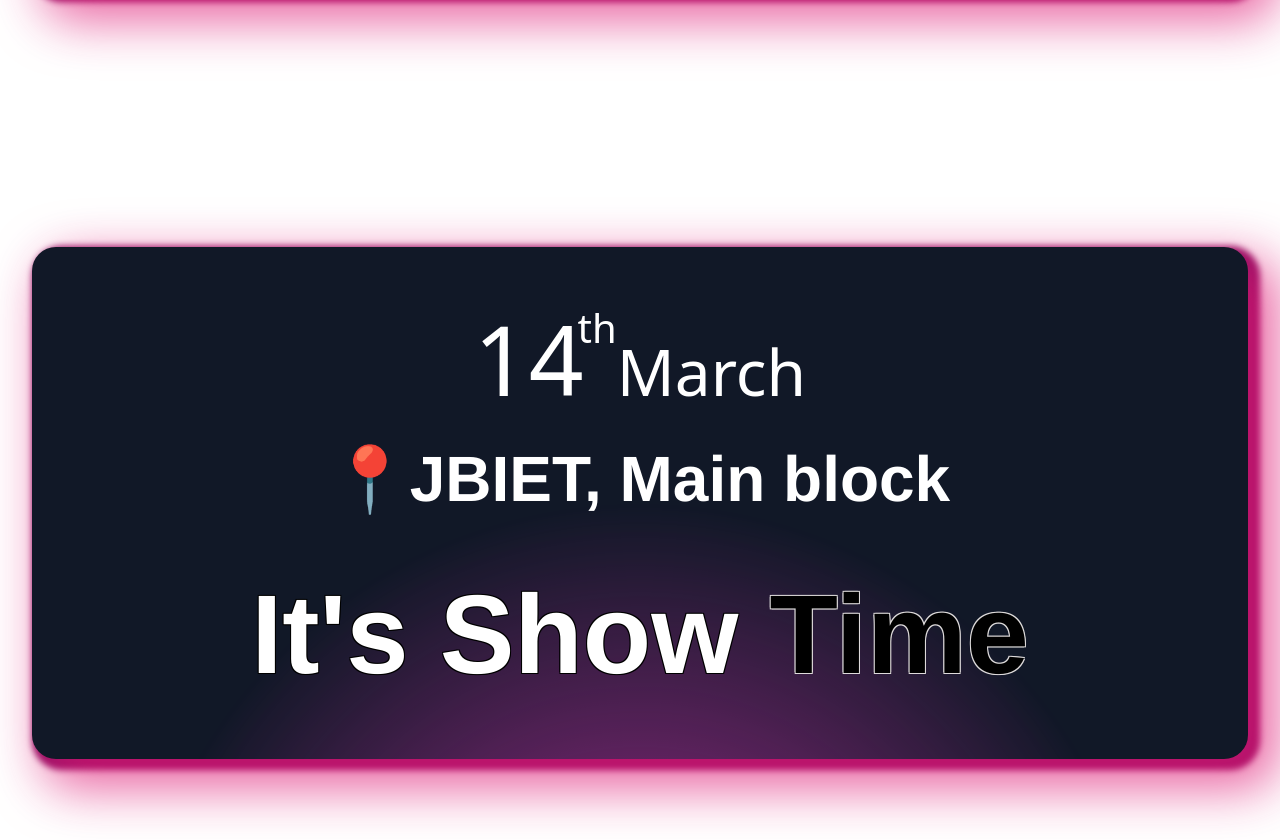
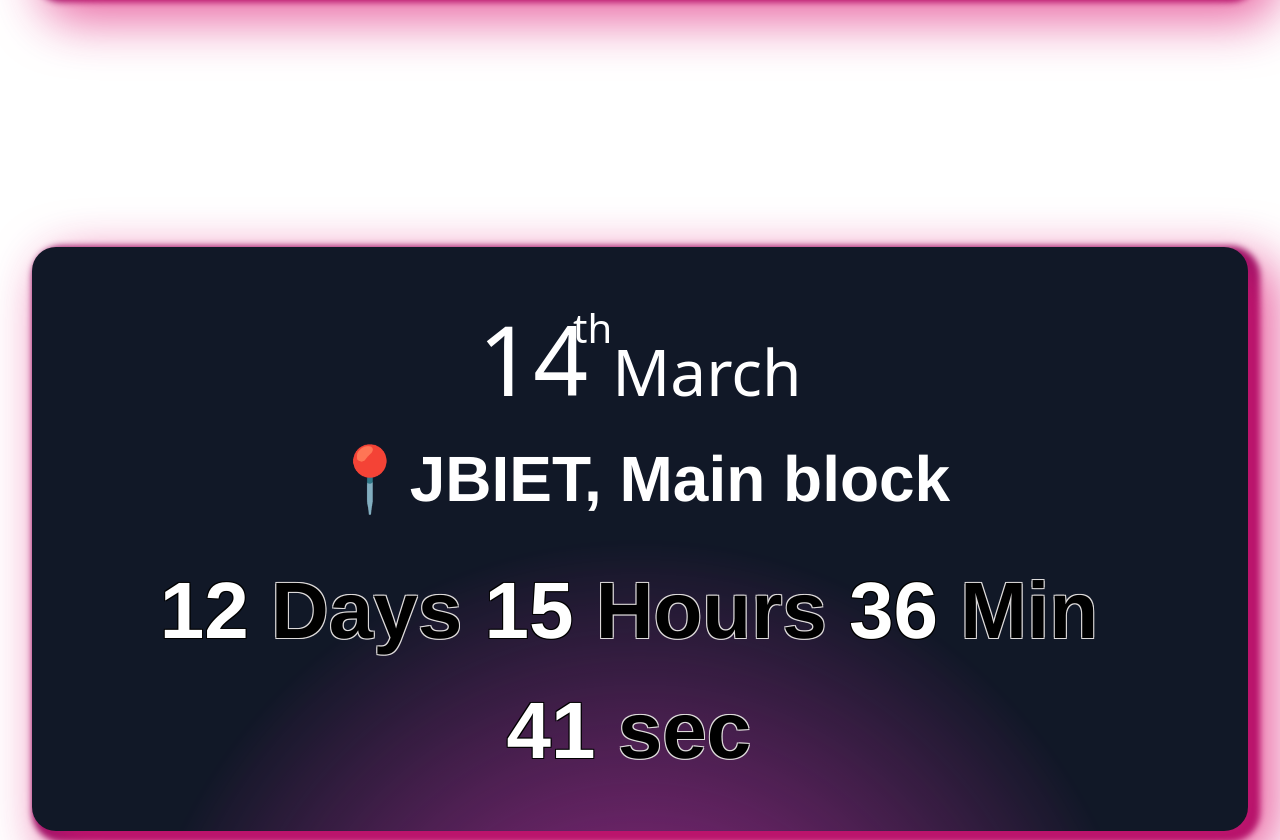
Before and after one commit to SaiShankar93/tech-pulse, a React (Vite) app: page / in a window 1280 px wide. Shown: the part 1326-2166 px from the top of the page. Built offline with nearby package versions, Linux system fonts and the light colour scheme.

Commit message:
added timer

```diff
--- a/src/components/About2.jsx
+++ b/src/components/About2.jsx
@@ -1,10 +1,11 @@
 import  '../styles/App.css';
 import Date from './Date';
+import Timer from './Timer';
 
 const About2 = () => {
     return (
         <div className="bg-white" id="details">
-        <div className="mx-auto max-w-7xl py-24 sm:px-6 sm:py-32 lg:px-8 ">
+        <div className="mx-auto max-w-7xl py-24 sm:px-6 sm:py-32 lg:px-8 min-h-fit">
           <div className="relative isolate overflow-hidden bg-gray-900 px-6 py-10 w-full sm:rounded-3xl sm:px-16  lg:flex lg:gap-x-20 lg:px-24" id="glow">
             <svg
               viewBox="0 0 1024 1024"
@@ -27,8 +28,8 @@
                 </div>
             <br />
             <div className="timer_container text-center">
-                <h1 className="title">
-                    It's Show <span>Time</span>
+                <h1 className="title px-5">
+                    <Timer/>
                 </h1>
             </div>
 
--- /dev/null
+++ b/src/components/Timer.jsx
@@ -0,0 +1,58 @@
+import React, { useState, useEffect } from 'react';
+
+const Timer = () => {
+  // Set your target date and time here (YYYY-MM-DDTHH:MM:SS format)
+  const targetDateTime = new Date('2024-03-14T10:00:00');
+
+  const calculateTimeRemaining = () => {
+    const currentTime = new Date();
+    const timeDifference = targetDateTime - currentTime;
+    return Math.max(timeDifference, 0); // Ensure the timer does not go negative
+  };
+
+  const [timeRemaining, setTimeRemaining] = useState(calculateTimeRemaining());
+
+  useEffect(() => {
+    const intervalId = setInterval(() => {
+      setTimeRemaining(calculateTimeRemaining());
+    }, 1000);
+
+    return () => clearInterval(intervalId);
+  }, []);
+
+  // Convert milliseconds to days, hours, minutes, and seconds
+  const days = Math.floor(timeRemaining / (1000 * 60 * 60 * 24));
+  const hours = Math.floor((timeRemaining % (1000 * 60 * 60 * 24)) / (1000 * 60 * 60));
+  const minutes = Math.floor((timeRemaining % (1000 * 60 * 60)) / (1000 * 60));
+  const seconds = Math.floor((timeRemaining % (1000 * 60)) / 1000);
+  if(seconds===0 && days===0)
+  {
+        return(
+            <>
+             It's Show <span>Time</span>
+            </>
+        )
+  }
+  if(seconds===0)
+{
+  return(
+        <>
+        Hurry <span>up! 🤠</span>
+       </>
+  )
+    }
+
+
+  return (
+    <>
+      {/* <p>{`${days.toString().padStart(2, '0')} Days ${hours.toString().padStart(2, '0')} hours ${minutes.toString().padStart(2, '0')} min ${seconds.toString().padStart(2, '0')} sec`}</p> */}
+      {days.toString().padStart(2, '0')} <span>Days</span>&nbsp;
+      {hours.toString().padStart(2, '0')} <span>Hours</span>&nbsp;
+      {minutes.toString().padStart(2, '0')} <span>Min</span>&nbsp;<br />
+      {seconds.toString().padStart(2, '0')} <span>sec</span>&nbsp;
+
+      </>
+  );
+};
+
+export default Timer;
--- a/src/styles/App.css
+++ b/src/styles/App.css
@@ -23,7 +23,7 @@
 .title {
   /* font-family: var(--title); */
   font-weight: 700;
-  font-size: 7rem;
+  font-size: 5rem;
   text-shadow: -1px -1px 0 black, 1px -1px 0 black,
       -1px 1px 0 black, 1px 1px 0 black;
   /* color: var(--black); */
@@ -33,7 +33,7 @@
 .title > span {
   color: black;
   font-weight: 700;
-  font-size: 7rem;
+  font-size: 5rem;
   text-shadow: -1px -1px 0 #dedbdb, 1px -1px 0 #dedbdb,
   -1px 1px 0 #dedbdb, 1px 1px 0 #dedbdb;
 }
@@ -79,13 +79,13 @@
 }
 @media screen and (max-width: 1050px) {
   .title {
-      font-size: 5rem;
+      font-size: 4rem;
   }
   .venue{
     font-size: 3rem;
   }
   .title > span {
-      font-size: 5rem;
+      font-size: 4rem;
   }
   .line {
       width: 45%;
@@ -93,13 +93,13 @@
 }
 @media screen and (max-width: 800px) {
   .title {
-      font-size: 4rem;
+      font-size: 3rem;
   }
   .venue{
     font-size: 2.5rem;
   }
   .title > span {
-      font-size: 4rem;
+      font-size: 3rem;
   }
   .content {
       font-size: 1rem;
@@ -116,13 +116,13 @@
 }
 @media screen and (max-width: 500px) {
   .title {
-      font-size: 3rem;
+      font-size: 1.7rem;
   }
   .venue{
     font-size: 1.7rem;
   }
   .title > span {
-      font-size: 3rem;
+      font-size: 1.7rem;
   }
   .date_container {
       width: fit-content;
@@ -130,12 +130,12 @@
 }
 @media screen and (max-width: 290px) {
   .title {
-      font-size: 1.75rem;
+      font-size: 1.5rem;
   }
   .venue{
     font-size: 1rem;
   }
   .title > span {
-      font-size: 1.75rem;
+      font-size: 1.5rem;
     }
 }
```
